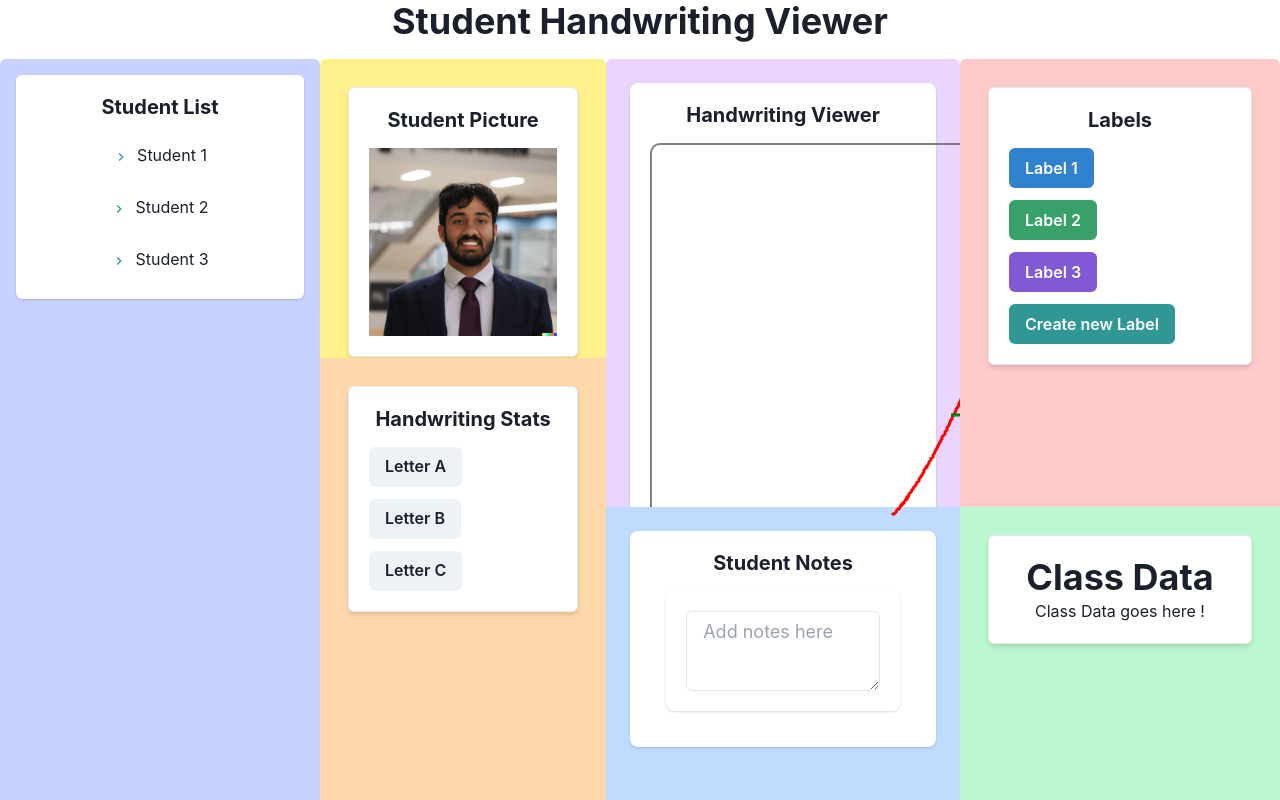
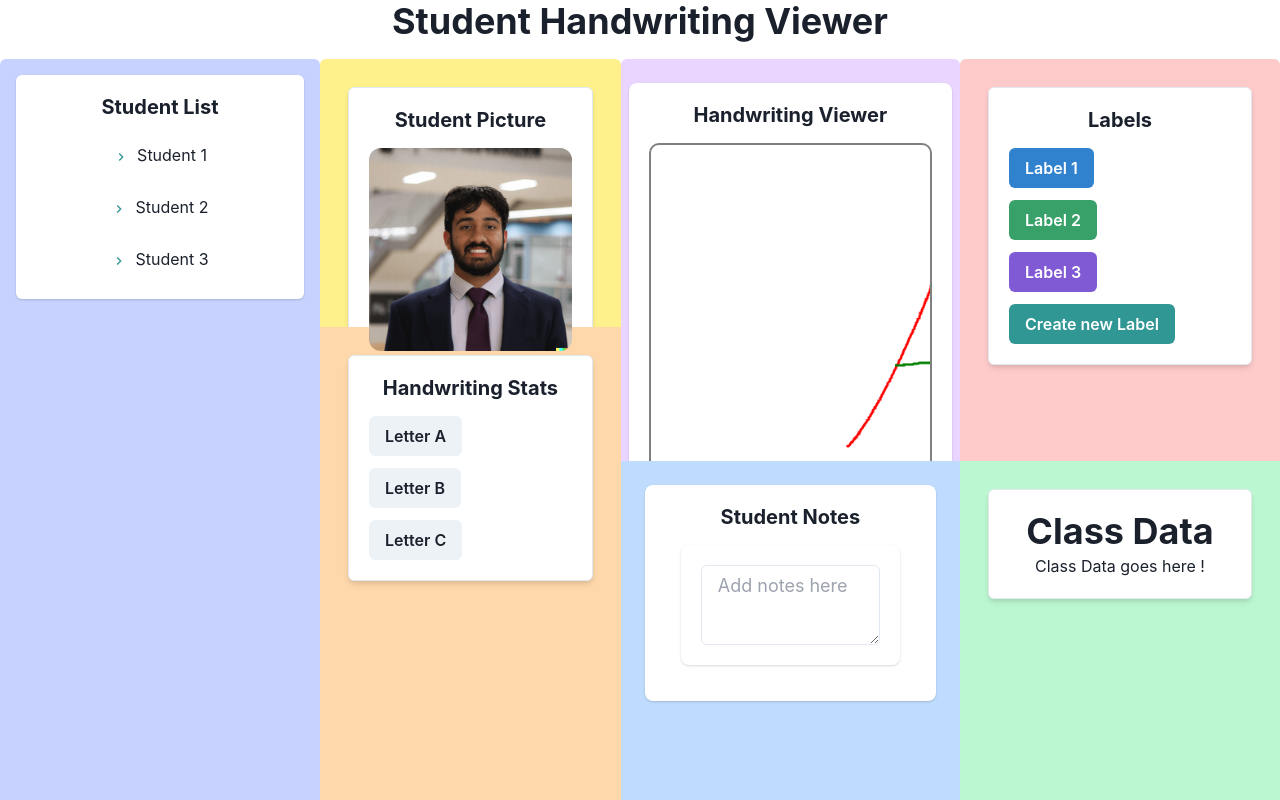
Before and after one commit to adamsulemanji/HandwritingViewer, a React (Create React App) app: page / in a window 1280 px wide. Both pictures are taken after a click on the item "Student 1". Shown: the top 800 px of the page. Built offline with nearby package versions, Linux system fonts and the light colour scheme.

Commit message:
centering items

```diff
--- a/package.json
+++ b/package.json
@@ -23,7 +23,8 @@
     "test": "react-scripts test",
     "eject": "react-scripts eject",
     "clean": "rm -rf node_modules && rm -rf package-lock.json && npm install",
-    "format": "prettier --write . && eslint --fix ."
+    "format": "prettier --write . && eslint --fix .",
+    "dev": "npm run start"
   },
   "eslintConfig": {
     "extends": [
--- a/src/components/HandwritingViewer.js
+++ b/src/components/HandwritingViewer.js
@@ -11,6 +11,9 @@ function HandwritingViewer({ filePath }) {
   const draw = (data) => {
     const canvas = canvasRef.current;
     const context = canvas.getContext('2d');
+
+    canvas.width = canvas.offsetWidth; // Adjust width based on the offset width of the element
+    canvas.height = 500; // Fixed height
 
     context.clearRect(0, 0, canvas.width, canvas.height);
     const colors = ['red', 'green', 'blue', 'purple'];
@@ -53,11 +56,29 @@ function HandwritingViewer({ filePath }) {
   }
 
   return (
-    <Box boxShadow="base" p="5" bg={bgColor} color={textColor} borderRadius="lg" m="4" textAlign="center">
+    <Box
+      boxShadow="base"
+      p="5"
+      bg={bgColor}
+      color={textColor}
+      borderRadius="lg"
+      m="4"
+      textAlign="center"
+      overflow="hidden"
+      mx="auto"
+    >
       <Heading fontSize="xl" size="lg" textAlign="center" mb="4">
         Handwriting Viewer
       </Heading>
-      <canvas ref={canvasRef} width={400} height={500} style={{ border: '2px solid gray', borderRadius: '10px' }} />
+      <canvas
+        ref={canvasRef}
+        style={{
+          width: '100%', // Set width to 100%
+          border: '2px solid gray',
+          borderRadius: '10px',
+          overflow: 'hidden',
+        }}
+      />
     </Box>
   );
 }
--- a/src/components/StudentViewer.js
+++ b/src/components/StudentViewer.js
@@ -26,6 +26,9 @@ function StudentViewer({ filePath }) {
         justifyContent="center"
         maxW="300px"
         maxH="300px"
+        overflow="hidden"
+        // center the image
+        mx="auto"
       >
         <Image src={filePath} alt="Handwriting" width="100%" height="auto" objectFit="contain" />
       </Box>
```
